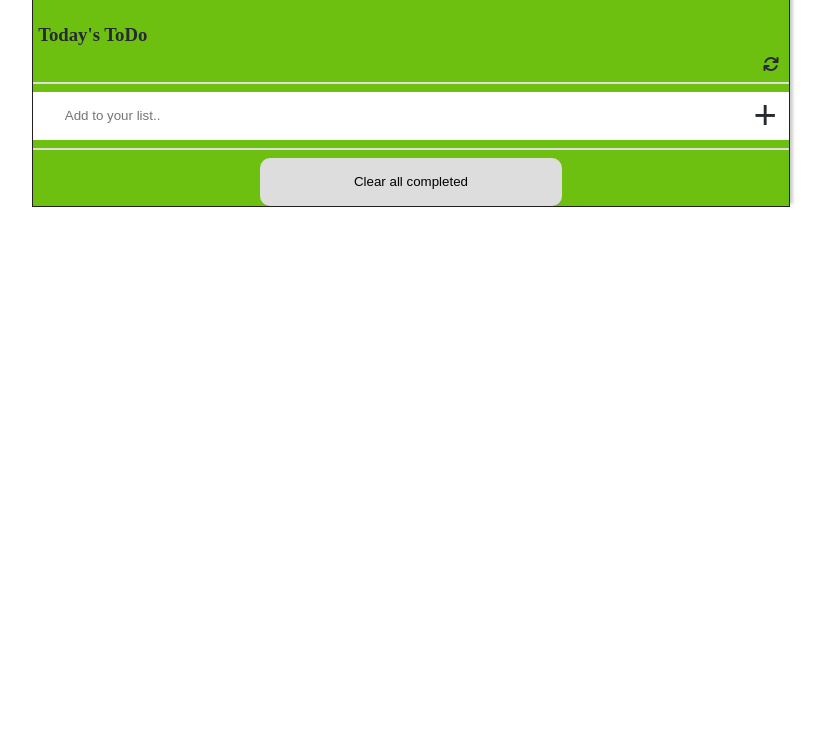
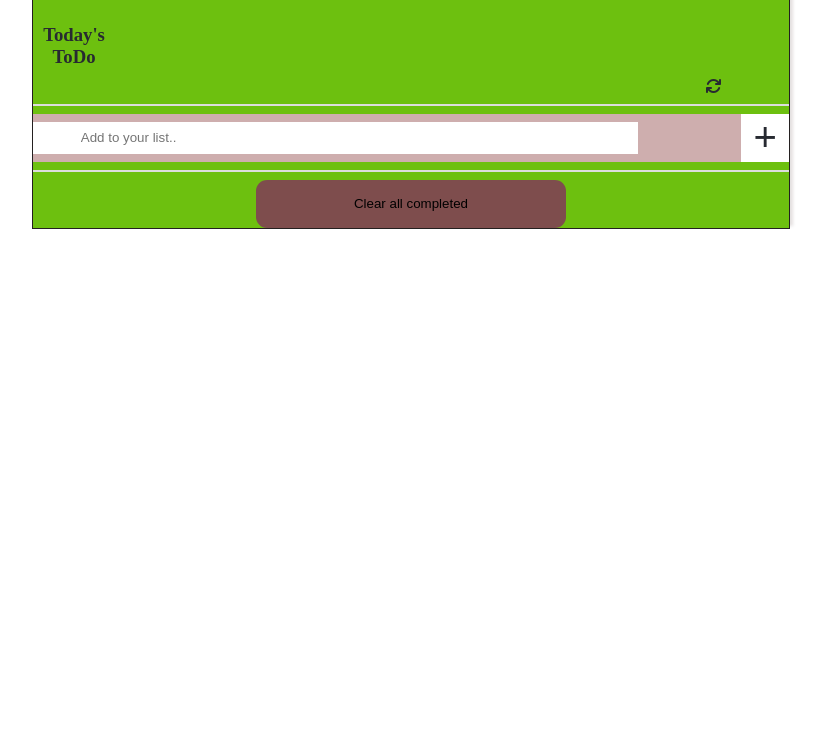
Before and after one commit to firstpj/Todo-list2, a website built with webpack: page src/index.html in a window 1280 px wide. Shown: the part 71-800 px from the top of the page, without its empty margins (229-1054 px from the left). Built offline with nearby package versions, Linux system fonts and the light colour scheme.

Commit message:
dist/src file

```diff
--- a/src/style.css
+++ b/src/style.css
@@ -6,29 +6,22 @@
   color: #272a31;
   text-align: center;
 }
-
-.fa-classic, .fa-regular, .fa-solid, .far, .fas {
-  font-family: "Font Awesome 6 Free";
-  }
-
-  .fa-solid, .fas {
-    font-weight: 900;
-    padding-left: 45rem;
-  }
-
 h3 {
   display: block;
-    padding-right: 34em;
+  padding-right: 36em;
   font-size: 1.17em;
   margin-block-start: 1em;
   margin-block-end: 10px;
   margin-inline-start: 0px;
   margin-inline-end: 0px;
-    font-weight: bold;
+ }
+
+ .fa-solid {
+  padding-left: 80%;
  }
 
   .toDo-list {
-  max-height: 80vh;
+  max-height: 440vh;
   width: 60%;
   background-color: #6dc00f;
   margin: auto;
@@ -36,7 +29,7 @@
   border: 1px solid #242020;
   flex-direction: column;
   justify-content: space-between;
-  box-shadow: 3px -3px 3px rgba(0, 0, 0, 0.2);
+  box-shadow: 3px -3px 3px rgba(119, 102, 102, 0.2);
 }
 
 .intro {
@@ -50,14 +43,14 @@
   display: flex;
   justify-content: space-between;
   align-items: center;
-  background-color: #fff;
+  background-color: #ceaeae;
 }
 
 .inputs-field {
-  height: 3rem;
+  height: 2rem;
   border: none;
   outline: none;
-  padding-inline: 2rem;
+  padding-inline: 3rem;
   width: 80%;
 }
 
@@ -100,11 +93,11 @@
 
 #clear-btn {
   height: 3rem;
-  width: 40%;
+  width: 41%;
   border: none;
-  background-color: #ddd;
+  background-color: #7e4d4d;
   margin: auto;
-  border-radius: 10px;
+  border-radius: 11px;
 }
 
 .line-1 {
```
Also changed, not shown: dist/index.bundle.js. Lines whose indentation alone changed are shown as unchanged.
